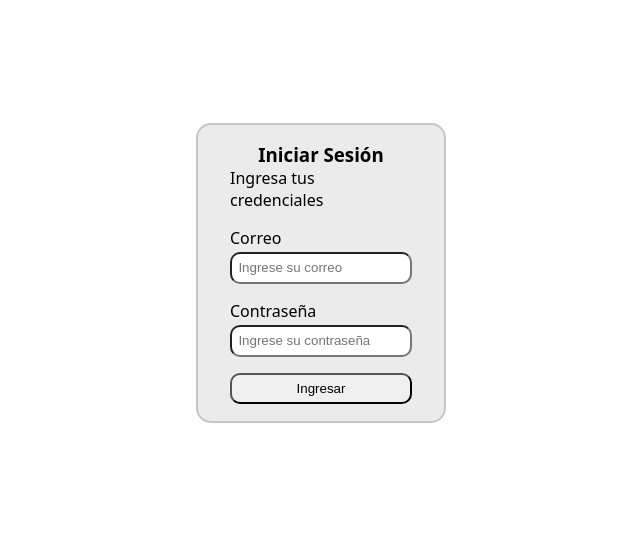
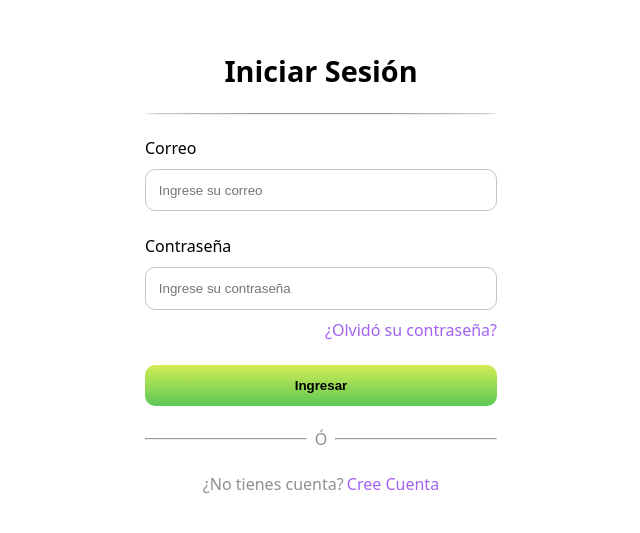
Before and after one commit to Sebasdsk/graficacion, a React (Vite) app in the folder Front/: page / in a window 1280 px wide. Shown: the part 127-660 px from the top of the page, without its empty margins (319-959 px from the left). Built offline with nearby package versions, Linux system fonts and the light colour scheme.

Commit message:
styles: Cambios en los estilos de la pantalla del login.

```diff
--- a/Front/src/pages/Login.css
+++ b/Front/src/pages/Login.css
@@ -6,17 +6,16 @@
 }
 
 .login-form {
-    padding: 2rem;
+    padding: 0 1.5rem;
     display: flex;
     flex-direction: column;
     align-items: center;
     justify-content: center;
-    gap: 1rem;
-    background-color: var(--container);
-    border: 2px solid var(--border-container);
+    gap: 1.4rem;
+    border: none;
     border-radius: 15px;
-    width: min(250px);
-    height: min(300px);
+    width: min(400px);
+    height: min(400px);
 }
 
 .login-header {
@@ -26,12 +25,29 @@
     justify-content: baseline;
 }
 
+h2 {
+    font-size: 1.8rem;
+}
+
+.line-divisor-header {
+    height: 1px;
+    width: 100%;
+    background-color: #dfdfdf;
+    border-radius: 50%;
+}
+
+.line-divisor {
+    height: 1px;
+    width: 100%;
+    background-color: #dfdfdf;
+}
+
 .inputs-values {
     display: flex;
     flex-direction: column;
     align-items: start;
     justify-content: center;
-    gap: 1rem;
+    gap: 1.5rem;
     width: 100%;
 }
 
@@ -40,18 +56,62 @@
     flex-direction: column;
     align-items: start;
     justify-content: center;
-    gap: .2rem;
+    gap: .6rem;
     width: 100%;
 }
 
-.user-input input, .passw-input input {
+.user-input input,
+.passw-input input {
     width: 100%;
     border-radius: 10px;
-    padding: .4rem;
+    border: 1px solid var(--border-container);
+    padding: .8rem;
+}
+
+.user-input input:hover,
+.passw-input input:hover {
+    box-shadow: var(--shadow-hover);
+}
+
+.passw-input a {
+    width: 100%;
+    text-decoration: none;
+    color: #a163f3;
+    text-align: end;
 }
 
 .login-button {
     width: 100%;
-    padding: .4rem;
+    padding: .8rem;
     border-radius: 10px;
+    border: none;
+    background: var(--button-green);
+    transition: all .2s ease;
+    font-weight: 600;
 }
+
+.login-button:hover {
+    transform: translateY(-5px);
+}
+
+.create-account {
+    display: flex;
+    width: 100%;
+    align-items: center;
+    justify-content: center;
+    gap: .2rem;
+    color: #8f8f8f;
+}
+
+.create-account a {
+    text-decoration: none;
+    color: #a163f3;
+}
+
+.line-divisor-sign-up {
+    display: flex;
+    width: 100%;
+    align-items: center;
+    gap: .5rem;
+    color: #8f8f8f;
+}
--- a/Front/src/pages/Login.tsx
+++ b/Front/src/pages/Login.tsx
@@ -51,9 +51,9 @@ function FormLogin() {
     return (
         <form onSubmit={signIn} className="login-form">
             <header className="login-header">
-                <h3>Iniciar Sesión</h3>
-                <span>Ingresa tus credenciales</span>
+                <h2>Iniciar Sesión</h2>
             </header>
+            <hr className="line-divisor-header" />
 
             <section className="inputs-values">
                 <div className="user-input">
@@ -73,9 +73,21 @@ function FormLogin() {
                         value={passw}
                         onChange={(e) => setPassw(e.target.value)}
                     />
+                    <a href="#">¿Olvidó su contraseña?</a>
                 </div>
                 <button className="login-button">Ingresar</button>
             </section>
+
+            <div className="line-divisor-sign-up">
+                <hr className="line-divisor" />
+                <span>Ó</span>
+                <hr className="line-divisor" />
+            </div>
+
+            <div className="create-account">
+                <span>¿No tienes cuenta?</span>
+                <a href="#">Cree Cuenta</a>
+            </div>
         </form>
     );
 }
```
